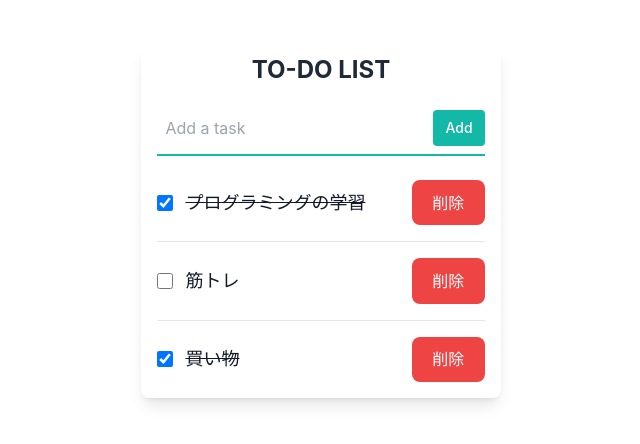
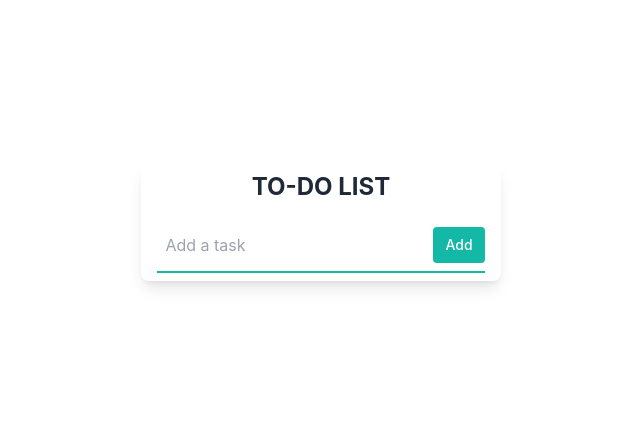
Before and after one commit to beginerbeginer/vue-todo-list, a Vue app: page / in a window 1280 px wide. Shown: the part 210-654 px from the top of the page, without its empty margins (319-959 px from the left). Built offline with nearby package versions, Linux system fonts and the light colour scheme.

Commit message:
feat: 【Vue3入門】実践を通じて学ぶTODO List #9

```diff
--- a/src/views/TodoView.vue
+++ b/src/views/TodoView.vue
@@ -1,11 +1,7 @@
 <script lang="ts" setup>
 import {ref} from 'vue';
 
-const todos = ref([
-    {id: 1, title: 'プログラミングの学習', done: true},
-    {id: 2, title: '筋トレ', done: false},
-    {id: 3, title: '買い物', done: true},
-]);
+const todos = ref([]);
 
 const newTodo = ref('');
 const error = ref('');
@@ -26,6 +22,16 @@ const addTodo = () => {
 const deleteTodo = (id) => {
     console.log('deleteTodo');
     todos.value = todos.value.filter(todo => todo.id !== id);
+}
+
+const toggleTodo = (id) => {
+    console.log('toggleTodo', id);
+    todos.value = todos.value.map(todo => {
+        if (todo.id === id) {
+            todo.done = !todo.done;
+        }
+        return todo;
+    });
 }
 
 const validate = () => {
@@ -70,6 +76,7 @@ const resetError = () => {
                 <div class="flex items-center justify-between">
                     <div class="flex items-center">
                         <input id="todo1" name="todo1" type="checkbox"
+                               @change="toggleTodo(todo.id)"
                                :checked="todo.done"
                                class="h-4 w-4 text-teal-600 focus:ring-teal-500 border-gray-300 rounded">
                         <label for="todo1"
```
